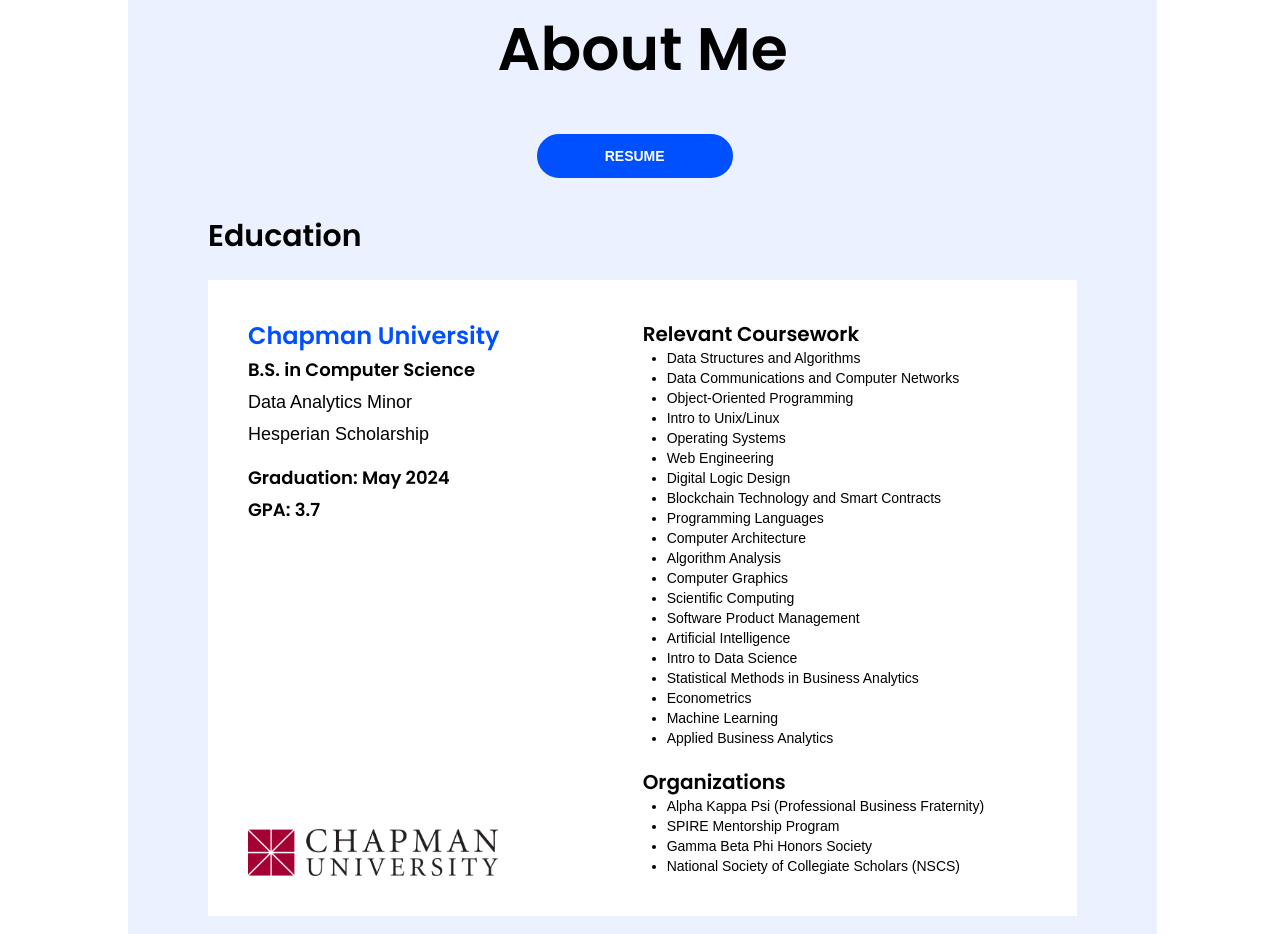
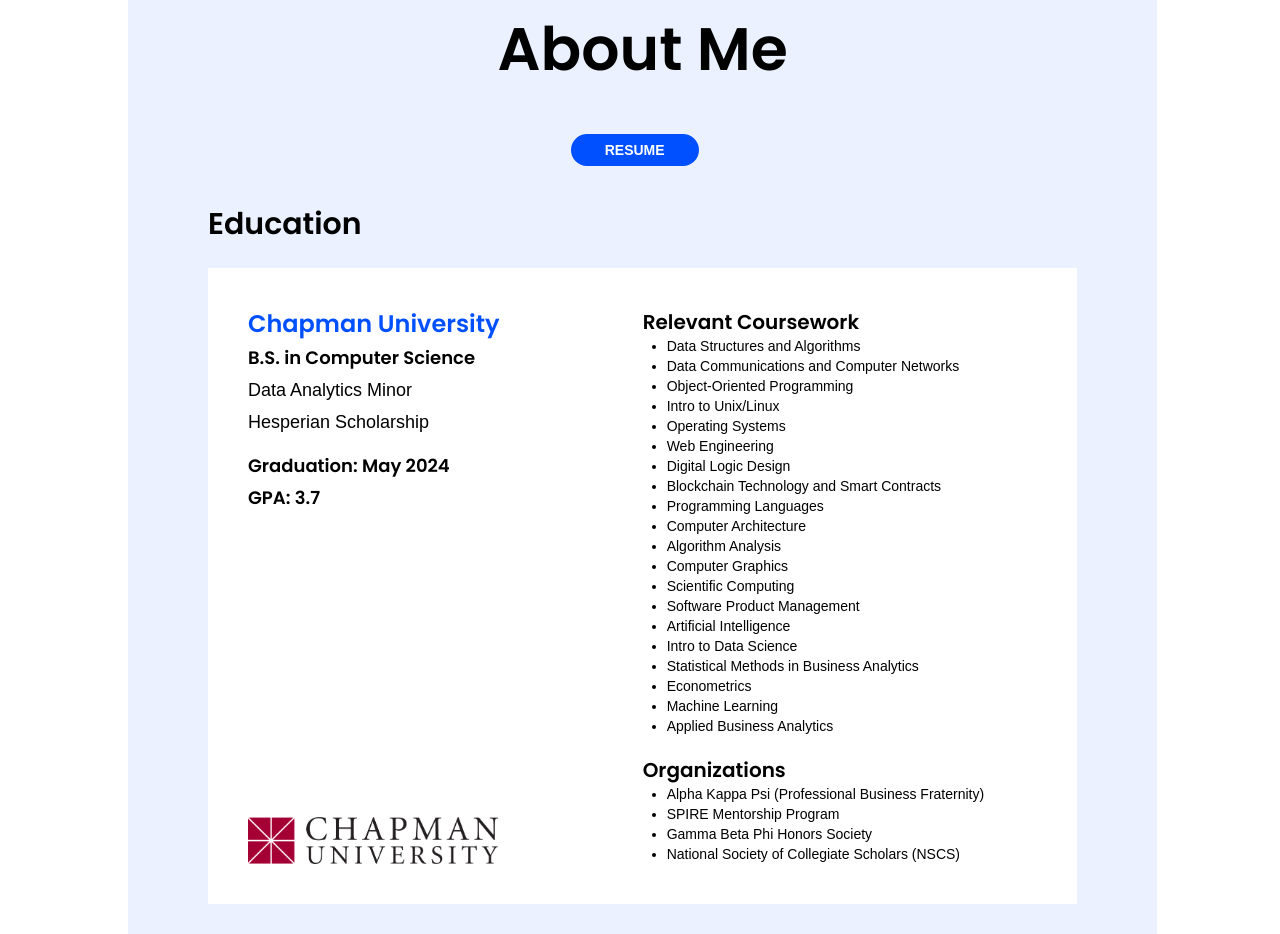
Before and after one commit to michelleezhangg/Personal-Website-Portfolio, a Next.js app: page / in a window 1280 px wide. Shown: the part 880-1814 px from the top of the page. Built offline with nearby package versions, Linux system fonts and the light colour scheme.

Commit message:
Removed button tags for Resume button in AboutMeSection

```diff
--- a/src/app/components/AboutMeSection.jsx
+++ b/src/app/components/AboutMeSection.jsx
@@ -38,9 +38,7 @@ const AboutMeSection = () => {
           rel="noopener noreferrer"
           downdload
         >
-          <button className="button blue-button px-8 lg:text-md text-sm">
-            Resume
-          </button>
+          Resume
         </Link>
       </div>
       <section>
```
